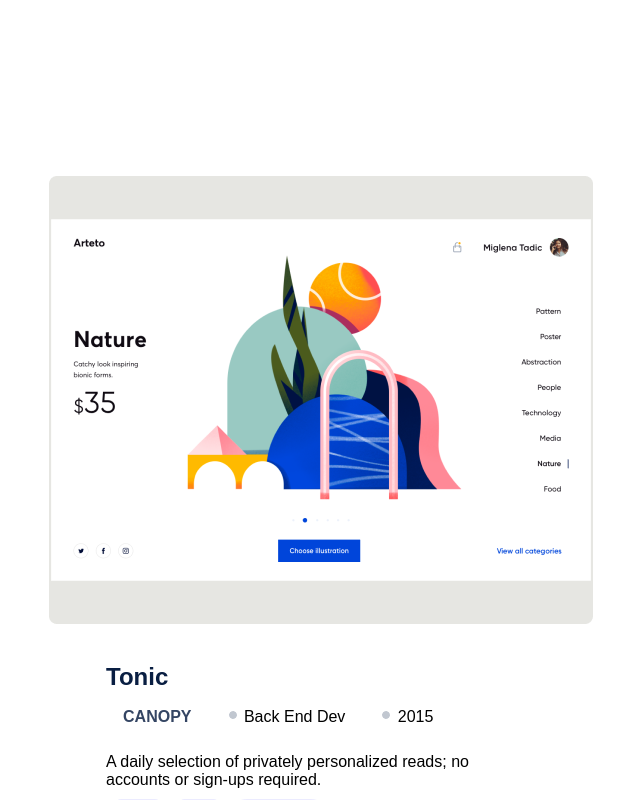
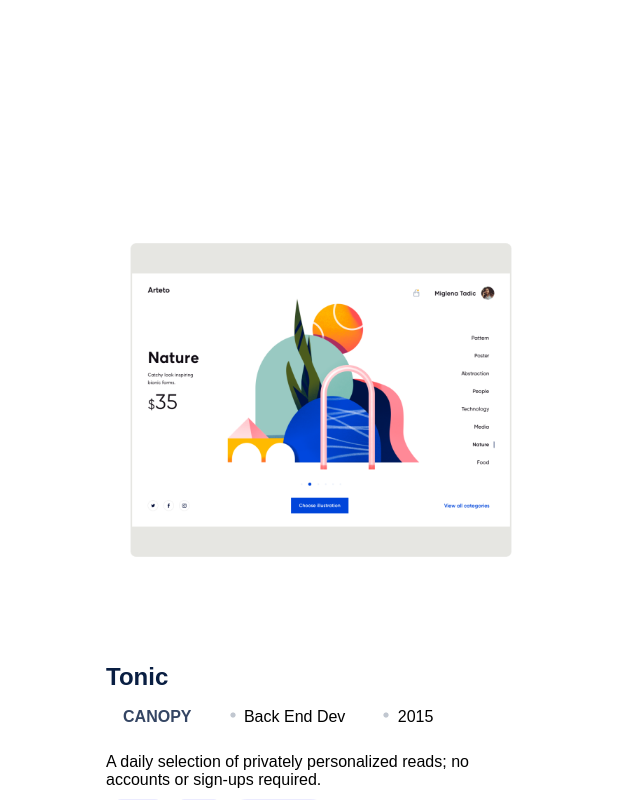
Before and after one commit to AbdifatahYasin1/Abdifatah-portfolio, a website: page index.html in a window 1280 px wide. In both pictures the pointer is over the picture 640 px from the left and 1385 px from the top of the page. Shown: the part 985-1785 px from the top of the page, without its empty margins (319-959 px from the left). Drawn offline with Linux system fonts and the light colour scheme; a web font is replaced by a local one.

Commit message:
added transition to images

```diff
--- a/style.css
+++ b/style.css
@@ -167,6 +167,10 @@ body a {
 
 .col-1 img {
   width: 100%;
+  transition: transform;
+}
+.col-1 img:hover {
+  transform: scale(0.7);
 }
 
 .col-2 h2 {
@@ -187,6 +191,10 @@ body a {
   width: 8px;
   height: 8px;
   margin: 3px;
+  transition: transform;
+}
+.list-container-1 img:hover {
+  transform: scale(0.7);
 }
 
 .list-container-1 {
@@ -247,6 +255,10 @@ body a {
 
 .col-2 img {
   width: 100%;
+  transition: transform;
+}
+.col-2 img:hover {
+  transform: scale(0.7);
 }
 
 .col-2 .list-container-1 img {
@@ -254,6 +266,11 @@ body a {
   width: 8px;
   height: 8px;
   margin: 3px;
+  transition: transform;
+  transform: scale(0.7);
+}
+.col-2 .list-container-1 img:hover {
+  transform: scale(0.7);
 }
 
 .col-2-1 p {
@@ -328,6 +345,11 @@ input {
 
 .about-col-1 .wrapper img {
   margin: 10px;
+  transition: transform;
+}
+
+.about-col-1 .wrapper img:hover {
+  transform: scale(0.7);
 }
 
 .about-myself p {
```
